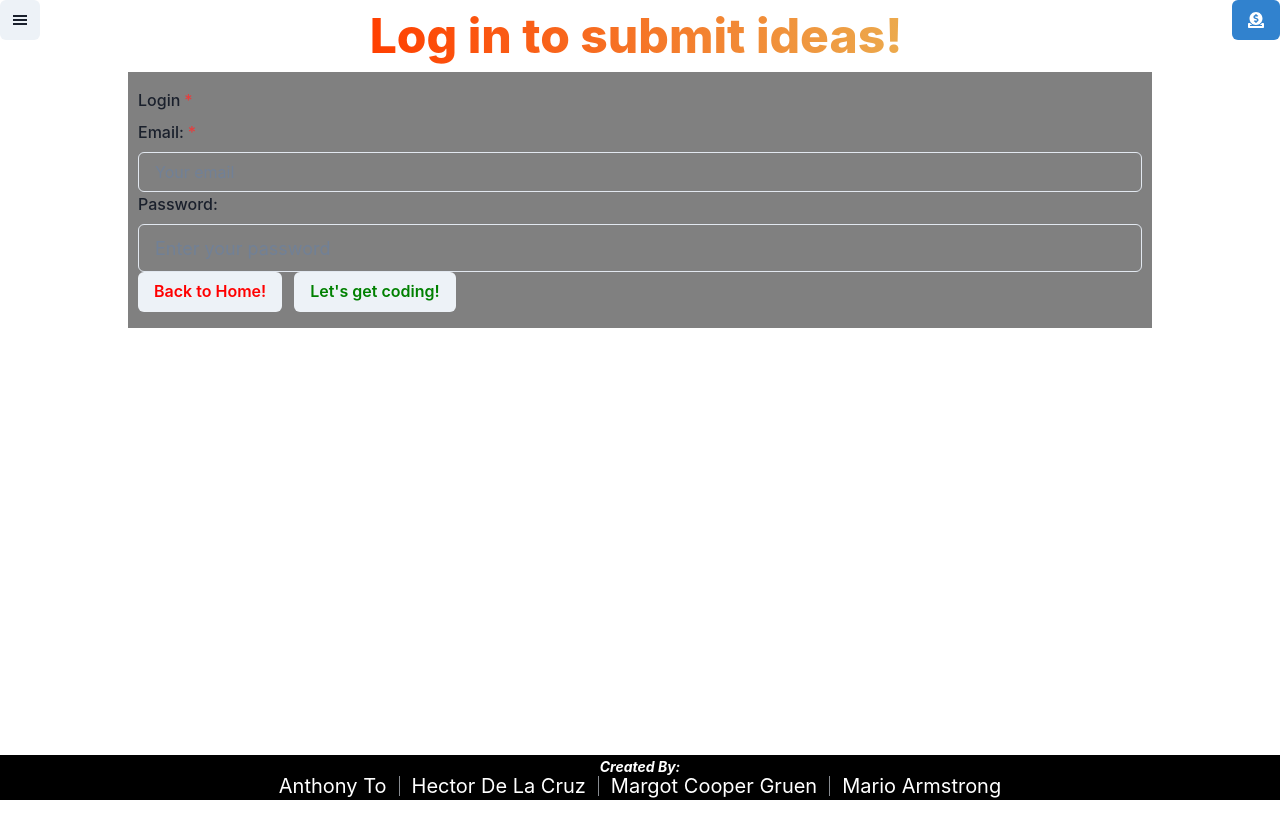
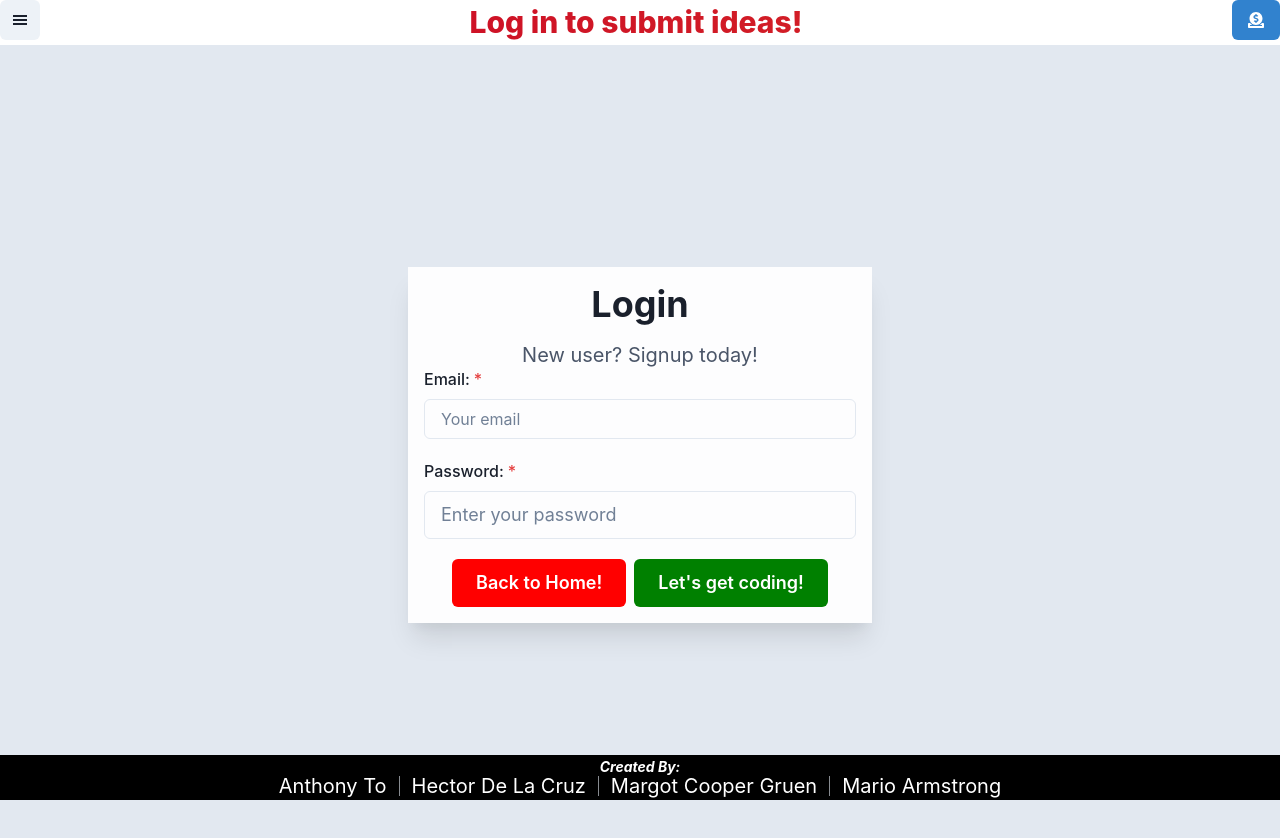
Before and after one commit to toTOEro/techOverflow, a React (Create React App) app in the folder client/: page /login in a window 1280 px wide. Shown: the top 838 px of the page. Before the commit the page ends 801 px from the top, so only its background shows below. Built offline with nearby package versions, Linux system fonts and the light colour scheme; the HTML template or start-up script is replaced by a standard one.

Commit message:
some more styling. logged in pages aren't styled

```diff
--- a/client/src/components/HeaderNav/index.js
+++ b/client/src/components/HeaderNav/index.js
@@ -16,9 +16,9 @@ export default function HeaderNav() {
         ) : (
           <>
             <Text
-              bgGradient="linear(to-r, #FF3F00, #ECAA4D)"
+              bgGradient="linear(to-r, #CE1226, #D21D26)"
               bgClip="text"
-              fontSize="5xl"
+              fontSize="3xl"
               fontWeight="extrabold"
             >
               Log in to submit ideas!
--- a/client/src/pages/Home.js
+++ b/client/src/pages/Home.js
@@ -1,8 +1,9 @@
-import React from 'react';
-import { useQuery } from '@apollo/client';
-import Posting from '../components/Posting/index';
-import { Stack, Container, Center, Text, Heading } from '@chakra-ui/react'
-import { QUERY_POSTINGS } from '../utils/queries';
+import React from "react";
+import { useQuery } from "@apollo/client";
+import Posting from "../components/Posting/index";
+import { Stack, Container, Center, Heading, HStack } from "@chakra-ui/react";
+import { QUERY_POSTINGS } from "../utils/queries";
+import { IoMdClock } from "react-icons/io";
 
 const Home = () => {
   const { loading, data } = useQuery(QUERY_POSTINGS);
@@ -10,26 +11,50 @@ const Home = () => {
 
   return (
     <main>
-            <div >
-                <div >
-                    <Center h='100px'>
-                        <Stack>
-                            <Text fontSize='2xl'>Welcome to TechOverflow!</Text>
-                            <Text fontSize='1x1'>All positions should be considered remote unless otherwise stated.</Text>
+      <div>
+        <div>
+          <Center pt="5vh">
+            <Stack textAlign="center">
+              <Heading
+                bgGradient="linear(to-r, #006361, #00899B)"
+                bgClip="text"
+                fontSize="6xl"
+                fontWeight="extrabold"
+              >
+                Welcome to TechOverflow!
+              </Heading>
+              <Heading as="i" size="xl">
+                All positions should be considered remote unless otherwise
+                stated.
+              </Heading>
             </Stack>
           </Center>
-                    <Container>
+          <Container pt="5vh">
             {loading ? (
               <div>Loading...</div>
             ) : (
               <Stack spacing="4" alignItems="center">
-                                <Heading size='3xl' py='15'>Recent postings:</Heading>
+                <HStack>
+                  <IoMdClock size={42} />
+                  <Heading size="xl" py="15">
+                    Recent postings:
+                  </Heading>
+                </HStack>
 
-                                {
-                                    loading ? (
+                {loading ? (
                   <div> Loading... </div>
                 ) : (
-                                        postings.slice(0, 5).map(({ _id, title, description, email, owners_id, registered }) => (
+                  postings
+                    .slice(0, 5)
+                    .map(
+                      ({
+                        _id,
+                        title,
+                        description,
+                        email,
+                        owners_id,
+                        registered,
+                      }) => (
                         <Posting
                           key={_id}
                           _id={_id}
@@ -40,11 +65,10 @@ const Home = () => {
                           avatar={owners_id.avatar}
                           creator={owners_id._id.toString()}
                           registered={registered}
-
                         />
-                                        ))
                       )
-                                }
+                    )
+                )}
               </Stack>
             )}
           </Container>
--- a/client/src/pages/Login.js
+++ b/client/src/pages/Login.js
@@ -1,21 +1,26 @@
-import React, { useState } from 'react';
-import { Link } from 'react-router-dom';
-import { useMutation } from '@apollo/client';
-import { LOGIN_USER } from '../utils/mutations';
+import React, { useState } from "react";
+import { Link } from "react-router-dom";
+import { useMutation } from "@apollo/client";
+import { LOGIN_USER } from "../utils/mutations";
 import {
   Box,
   Button,
   FormControl,
   FormLabel,
   Input,
-    Center
+  Flex,
+  Stack,
+  Heading,
+  ButtonGroup,
+  FormHelperText,
+  HStack,
+} from "@chakra-ui/react";
 
-} from '@chakra-ui/react'
-import Auth from '../utils/auth';
+import Auth from "../utils/auth";
 const Login = (props) => {
   const [formState, setFormState] = useState({
-        email: '',
-        password: ''
+    email: "",
+    password: "",
   });
   const [login, { error, data }] = useMutation(LOGIN_USER);
 
@@ -27,36 +32,58 @@ const Login = (props) => {
     });
   };
 
-      const handleFormSubmit = async(event) => {
+  const handleFormSubmit = async (event) => {
     event.preventDefault();
     try {
-              const {data} = await login({
-                  variables: {...formState},
+      const { data } = await login({
+        variables: { ...formState },
       });
 
       Auth.login(data.login.token);
-          } catch(err) {
+    } catch (err) {
       console.error(err);
     }
     setFormState({
-              email: '',
-              password: '',
-          })
-      }
-
+      email: "",
+      password: "",
+    });
+  };
 
   return (
-        <div className='outerContainer'>
+    <div className="outerContainer">
       {data ? (
-                <p> Success! Let's bring you home! <Link to="/"></Link> </p>
+        <p>
+          {" "}
+          Success! Let's bring you home! <Link to="/"></Link>{" "}
+        </p>
       ) : (
-                <Center>
-                    <Box width='80%' bg='gray' py='4' marginBottom='20px' px='10px'>
-                        <form>
-                            <FormControl isRequired onSubmit={handleFormSubmit}>
-                                <FormLabel>
+        <Flex
+          flexDirection="column"
+          width="100wh"
+          height="100vh"
+          backgroundColor="gray.200"
+          justifyContent="center"
+          alignItems="center"
+        >
+          <Box borderWidth="2px" minW={{ base: "90%", md: "468px" }}>
+            <form onSubmit={handleFormSubmit}>
+              <Stack
+                spacing={5}
+                p="1rem"
+                backgroundColor="whiteAlpha.900"
+                boxShadow="xl"
+              >
+                <FormControl isRequired>
+                  <Heading size="xl" textAlign="center" pb="1vh">
                     Login
-                                </FormLabel>
+                  </Heading>
+                  <FormHelperText>
+                    <HStack justifyContent="center">
+                      <Link as="a" to="/Signup">
+                        New user? Signup today!
+                      </Link>
+                    </HStack>
+                  </FormHelperText>
                   <FormLabel>Email:</FormLabel>
                   <Input
                     placeholder="Your email"
@@ -66,35 +93,49 @@ const Login = (props) => {
                     onChange={changeHandler}
                   />
                 </FormControl>
-                            <FormControl onSubmit={handleFormSubmit}>
-
+                <FormControl isRequired onSubmit={handleFormSubmit}>
                   <FormLabel>Password:</FormLabel>
                   <Input
                     type="password"
                     name="password"
                     value={formState.password}
                     onChange={changeHandler}
-                                    placeholder='Enter your password'
-                                    size='lg'
+                    placeholder="Enter your password"
+                    size="lg"
                   />
                 </FormControl>
+                <Flex justify="center">
+                  <ButtonGroup>
                     <Button
-                                as='a'
-                                href='/'
-                                color='Red' mr={3} >Back to Home!</Button>
-                            <Button onClick={handleFormSubmit} type="submit" color='Green'>Let's get coding!</Button>
+                      as="a"
+                      href="/"
+                      color="white"
+                      bg="red"
+                      type="submit"
+                      size="lg"
+                    >
+                      Back to Home!
+                    </Button>
+                    <Button
+                      onClick={handleFormSubmit}
+                      bg="green"
+                      color="white"
+                      type="submit"
+                      size="lg"
+                    >
+                      Let's get coding!
+                    </Button>
+                  </ButtonGroup>
+                </Flex>
+              </Stack>
             </form>
           </Box>
-                </Center>
+        </Flex>
       )}
 
-            {error && (
-                <div className='add styling'>
-                    {error.message}
+      {error && <div className="add styling">{error.message}</div>}
     </div>
-            )}
-        </div>
-    )
-}
+  );
+};
 
 export default Login;
--- a/client/src/pages/Postings.js
+++ b/client/src/pages/Postings.js
@@ -1,21 +1,26 @@
-import React from 'react';
-import { Heading, Stack} from '@chakra-ui/react'
-import Posting from '../components/Posting'
-import { useQuery } from '@apollo/client';
-import { QUERY_POSTINGS } from '../utils/queries';
-
-
-
+import React from "react";
+import { Heading, Stack } from "@chakra-ui/react";
+import Posting from "../components/Posting";
+import { useQuery } from "@apollo/client";
+import { QUERY_POSTINGS } from "../utils/queries";
 
 // Presents all software development idea postings for users to browse through.
 export default function Postings() {
   const { loading, data } = useQuery(QUERY_POSTINGS);
   const postings = data?.postings || [];
 
-
   return (
     <div>
-            <Heading size='2xl' py='15'>Project Postings</Heading>
+      <Heading
+        bgGradient="linear(to-r, #006361, #00899B)"
+        bgClip="text"
+        fontSize="6xl"
+        fontWeight="extrabold"
+        textAlign="center"
+        py="5vh"
+      >
+        Project Postings
+      </Heading>
       <Stack spacing="4" alignItems="center">
         {loading ? (
           <div> Loading... </div>
@@ -31,14 +36,9 @@ export default function Postings() {
               avatar={owners_id.avatar}
               registered={registered}
             />
-                    )))
+          ))
+        )}
+      </Stack>
+    </div>
+  );
 }
-            </Stack>
-
-        </div>
-
-
-    )
-
-
-}
--- a/client/src/pages/Profile.js
+++ b/client/src/pages/Profile.js
@@ -1,8 +1,8 @@
-import React, { useState } from 'react';
+import React, { useState } from "react";
 
 // Import the `useParams()` hook
-import { Navigate, useParams, Link as ReactLink } from 'react-router-dom';
-import { useQuery, useMutation } from '@apollo/client';
+import { Navigate, useParams, Link as ReactLink } from "react-router-dom";
+import { useQuery, useMutation } from "@apollo/client";
 import {
   Avatar,
   Box,
@@ -23,116 +23,156 @@ import {
   Stack,
   Text,
   useDisclosure,
-  List
-} from '@chakra-ui/react'
+  List,
+} from "@chakra-ui/react";
 
+import { QUERY_ME, QUERY_SINGLE_USER, REGISTERED } from "../utils/queries";
+import { UPDATE_AVATAR } from "../utils/mutations";
 
-import { QUERY_ME, QUERY_SINGLE_USER, REGISTERED } from '../utils/queries';
-import { UPDATE_AVATAR } from '../utils/mutations';
-
-import Auth from '../utils/auth';
+import Auth from "../utils/auth";
 
 const Profile = () => {
   const { userId } = useParams();
-  const { isOpen: avatarOpen, onOpen: avatarOnOpen, onClose: avatarOnClose } = useDisclosure();
+  const {
+    isOpen: avatarOpen,
+    onOpen: avatarOnOpen,
+    onClose: avatarOnClose,
+  } = useDisclosure();
   let isUser = false;
 
   const { loading, data, error } = useQuery(
-    userId ? QUERY_SINGLE_USER : QUERY_ME, {
-    variables: { id: userId },
-  });
+    userId ? QUERY_SINGLE_USER : QUERY_ME,
+    {
+      variables: { id: userId },
+    }
+  );
 
   let regiId = userId || (Auth.loggedIn() && Auth.getProfile().data._id) || [];
-  const {  data: regiData } = useQuery(
-    REGISTERED,
-    { variables: { _id: regiId } }
-  )
+  const { data: regiData } = useQuery(REGISTERED, {
+    variables: { _id: regiId },
+  });
 
   const registered = regiData?.registered || [];
 
-
-
   const user = data?.me || data?.user || {};
-  let { firstName, lastName, postings, avatar, _id } = user
+  let { firstName, lastName, postings, avatar, _id } = user;
 
   const [newAvatar, setNewAvatar] = useState({
-    url: ''
-  })
+    url: "",
+  });
 
-  const [updateAvatar] = useMutation(UPDATE_AVATAR)
+  const [updateAvatar] = useMutation(UPDATE_AVATAR);
 
   const handleAvatarChange = (e) => {
     const { name, value } = e.target;
 
     setNewAvatar({ ...newAvatar, [name]: value });
-  }
+  };
 
   const handleAvatarSubmit = async (e) => {
     e.preventDefault();
     try {
       const data = await updateAvatar({
-        variables: { ...newAvatar }
-      })
+        variables: { ...newAvatar },
+      });
 
       if (data) {
-        window.location.reload()
+        window.location.reload();
       }
-
     } catch (err) {
-      console.error(err)
+      console.error(err);
     }
-  }
-
+  };
 
   if (Auth.loggedIn() && Auth.getProfile().data._id === _id) {
     isUser = true;
-  };
+  }
 
   if (!Auth.loggedIn()) {
-    return <Heading>You must be logged in!</Heading>
+    return (
+      <Heading
+        bgGradient="linear(to-r, #D21D26, #C8102E)"
+        bgClip="text"
+        py="40vh"
+        fontSize="7xl"
+        textAlign="center"
+        fontWeight="extrabold"
+      >
+        You must be logged in!
+      </Heading>
+    );
   }
 
   if (loading) {
     return <div>Loading...</div>;
   }
   if (error) {
-    return <Navigate to='/error' />
+    return <Navigate to="/error" />;
   }
 
   return (
     <>
-      <Center pt='5rem'>
+      <Center pt="5rem">
         <Stack>
-          <Box outline={'solid'} p={'2rem'} borderRadius='50' mb='2rem' maxW='85vw' minW='85vw'>
+          <Box
+            outline={"solid"}
+            p={"2rem"}
+            borderRadius="50"
+            mb="2rem"
+            maxW="85vw"
+            minW="85vw"
+          >
             <Center>
               <Stack>
                 <Avatar src={avatar} />
-                {isUser && <Link fontSize='0.5rem' fontWeight={"bold"} textAlign='center' onClick={avatarOnOpen}>Change</Link>}
+                {isUser && (
+                  <Link
+                    fontSize="0.5rem"
+                    fontWeight={"bold"}
+                    textAlign="center"
+                    onClick={avatarOnOpen}
+                  >
+                    Change
+                  </Link>
+                )}
               </Stack>
-              <Heading px={'1.25rem'}>{`${firstName} ${lastName}`}</Heading>
+              <Heading px={"1.25rem"}>{`${firstName} ${lastName}`}</Heading>
             </Center>
           </Box>
           <Grid templateColumns={"repeat(2, 1fr)"}>
             <GridItem>
               <Heading>Registered:</Heading>
               <List>
-                {registered.length > 0 ? registered.map(({ _id, title }) => (
-                  <ul key={_id} ><ReactLink to={`../posting/${_id}`} target={'_blank'}>{title}</ReactLink></ul>
-                )) :
+                {registered.length > 0 ? (
+                  registered.map(({ _id, title }) => (
+                    <ul key={_id}>
+                      <ReactLink to={`../posting/${_id}`} target={"_blank"}>
+                        {title}
+                      </ReactLink>
+                    </ul>
+                  ))
+                ) : (
                   <Text>Not Registered Yet</Text>
-                }
+                )}
               </List>
             </GridItem>
             <GridItem>
               <Heading>Postings:</Heading>
-              {postings.length > 0 ? postings.map(({ _id, title, description }) => (
-                <ul key={_id}><ReactLink to={`../posting/${_id}`} target={'_blank'}>{title}</ReactLink></ul>
-              )) : <Text>No postings yet.. make one?</Text>}
+              {postings.length > 0 ? (
+                postings.map(({ _id, title, description }) => (
+                  <ul key={_id}>
+                    <ReactLink to={`../posting/${_id}`} target={"_blank"}>
+                      {title}
+                    </ReactLink>
+                  </ul>
+                ))
+              ) : (
+                <Text>No postings yet.. make one?</Text>
+              )}
             </GridItem>
           </Grid>
         </Stack>
       </Center>
-
 
       {isUser && (
         <Modal isOpen={avatarOpen} onClose={avatarOnClose}>
@@ -141,23 +181,23 @@ const Profile = () => {
             <ModalHeader>Change Avatar?</ModalHeader>
             <ModalCloseButton />
             <form onSubmit={handleAvatarSubmit}>
-
               <ModalBody>
                 <Input
-                  name='url'
+                  name="url"
                   onChange={handleAvatarChange}
-                  placeholder='Input URL here'
+                  placeholder="Input URL here"
                 />
               </ModalBody>
 
               <ModalFooter>
-                <Button colorScheme='blue' mr={3} onClick={avatarOnClose}>
+                <Button colorScheme="blue" mr={3} onClick={avatarOnClose}>
                   Close
                 </Button>
-                <Button colorScheme='green' variant='solid' type='submit'>Submit</Button>
+                <Button colorScheme="green" variant="solid" type="submit">
+                  Submit
+                </Button>
               </ModalFooter>
             </form>
-
           </ModalContent>
         </Modal>
       )}
--- a/client/src/pages/Signup.js
+++ b/client/src/pages/Signup.js
@@ -10,7 +10,7 @@ import {
   Stack,
   FormHelperText,
   ButtonGroup,
-  FormErrorMessage,
+  Heading,
 } from "@chakra-ui/react";
 import { useMutation } from "@apollo/client";
 import { ADD_USER } from "../utils/mutations";
@@ -62,11 +62,7 @@ const Signup = () => {
           justifyContent="center"
           alignItems="center"
         >
-          <Box
-            borderWidth="2px"
-            borderRadius="lg"
-            minW={{ base: "90%", md: "468px" }}
-          >
+          <Box borderWidth="2px" minW={{ base: "90%", md: "468px" }}>
             <form onSubmit={signUpHandler}>
               <Stack
                 spacing={5}
@@ -75,8 +71,8 @@ const Signup = () => {
                 boxShadow="xl"
               >
                 <FormControl isRequired>
-                  <FormHelperText textAlign="center" pb="2vh">
-                    New user? Signup today!
+                  <FormHelperText textAlign="center" pb="1vh">
+                    <Heading>Sign Up!</Heading>
                   </FormHelperText>
                   <FormLabel>First Name:</FormLabel>
                   <Input
```
Lines whose indentation alone changed are shown as unchanged.
